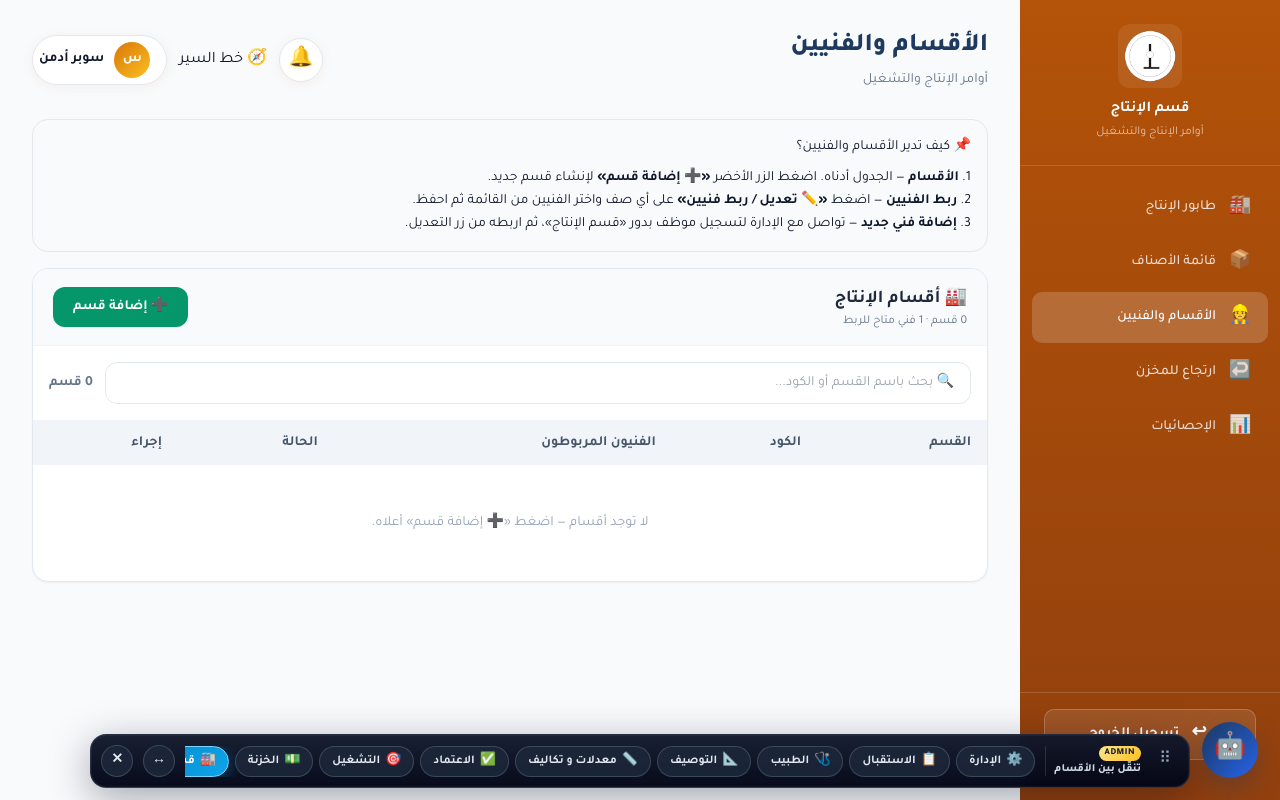
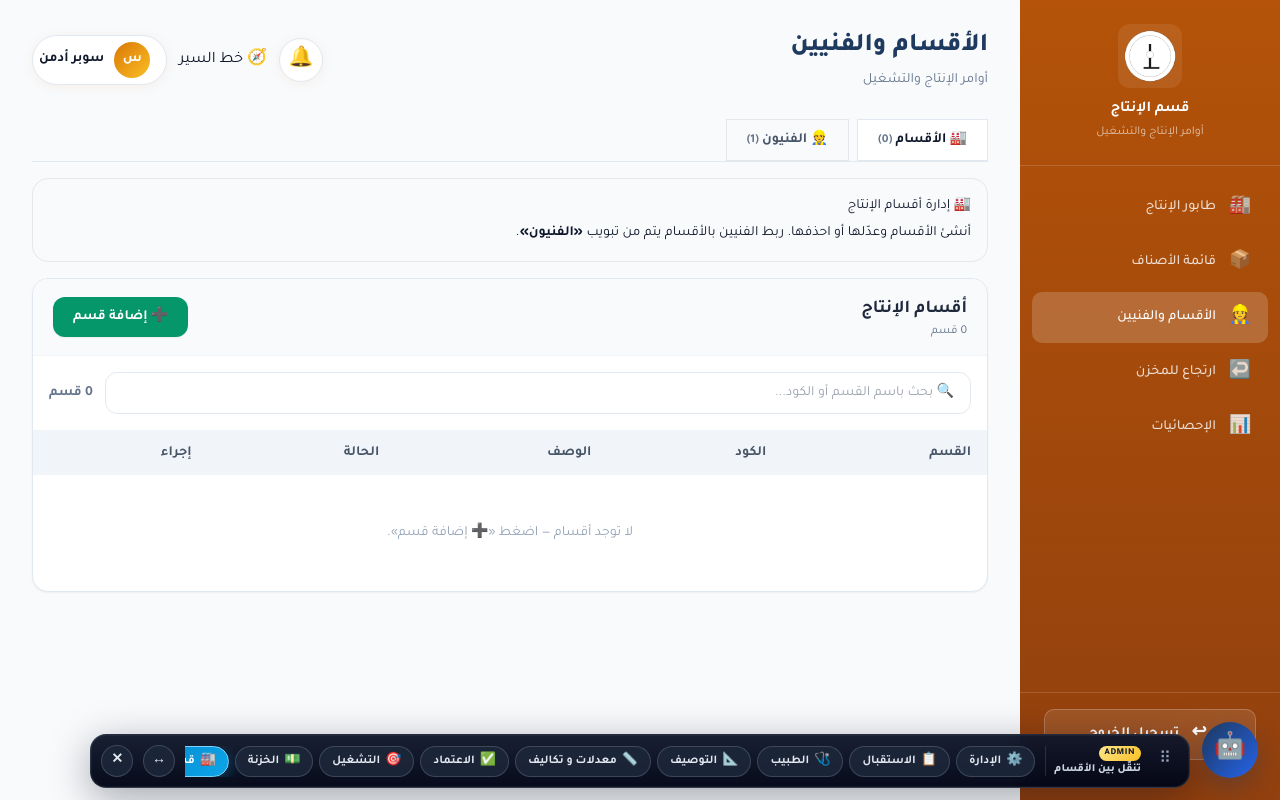
Before and after one commit to Refaat1942/pros, a Laravel app: page /workshop/sections in a window 1280 px wide. Run offline with Laravel 10, Linux system fonts and the light colour scheme; a user stored in the database is signed in; data comes from the database, SQL or seed files in the repository; data that the repository does not hold is empty.

Commit message:
feat(workshop): separate sections and technicians tabs with CRUD
Split the workshop sections page into two tabs: sections (add/edit/delete)
and technicians (add/edit/delete with section assignment). Add
WorkshopTechnicianService and API routes for both admin and workshop
dashboards.

Co-authored-by: Ahmed Refaat <Refaat1942@users.noreply.github.com>

```diff
--- a/app/Services/Dashboard/DashboardPageDataService.php
+++ b/app/Services/Dashboard/DashboardPageDataService.php
@@ -54,6 +54,7 @@ use App\Services\StockPriceService;
 use App\Services\SupplierService;
 use App\Services\WorkshopAnalyticsService;
 use App\Services\WorkshopSectionService;
+use App\Services\WorkshopTechnicianService;
 use App\Services\WorkshopTrackingService;
 use App\Support\ClinicTime;
 use App\Support\ManufacturingDeskCaseFormatter;
@@ -667,11 +668,9 @@ class DashboardPageDataService
 
     private function adminWorkshopSections(): array
     {
-        $service = app(WorkshopSectionService::class);
-
         return [
-            'workshop_sections' => $service->listForAdmin(),
-            'workshop_technicians' => $service->workshopTechnicians(),
+            'workshop_sections' => app(WorkshopSectionService::class)->listForAdmin(),
+            'workshop_technicians' => app(WorkshopTechnicianService::class)->listForAdmin(),
         ];
     }
 
--- a/resources/views/admin/pages/workshop-sections.blade.php
+++ b/resources/views/admin/pages/workshop-sections.blade.php
@@ -1,4 +1,5 @@
 @include('partials.workshop-sections-panel', [
     'show_admin_employee_link' => true,
     'workshop_sections_api' => '/admin/workshop-sections',
+    'workshop_technicians_api' => '/admin/workshop-technicians',
 ])
--- a/resources/views/partials/workshop-sections-panel.blade.php
+++ b/resources/views/partials/workshop-sections-panel.blade.php
@@ -1,6 +1,4 @@
 @php
-    $employeesUrl = ($sections_employees_url ?? null) ?: route('admin.employees');
-    $showAdminEmployeeLink = $show_admin_employee_link ?? true;
     $technicians = $workshop_technicians ?? [];
     $sections = $workshop_sections ?? [];
     $technicianCount = count($technicians);
@@ -8,38 +6,30 @@
 @endphp
 
 <div class="space-y-4" id="workshopSectionsPage">
-    {{-- دليل سريع --}}
-    <div class="rounded-2xl border border-violet-200 bg-violet-50 p-4 text-sm leading-relaxed text-violet-950">
-        <p class="font-extrabold mb-2">📌 كيف تدير الأقسام والفنيين؟</p>
-        <ol class="list-decimal list-inside space-y-1.5 mr-1">
-            <li><strong>الأقسام</strong> — الجدول أدناه. اضغط الزر الأخضر <strong>«➕ إضافة قسم»</strong> لإنشاء قسم جديد.</li>
-            <li><strong>ربط الفنيين</strong> — اضغط <strong>«✏️ تعديل / ربط فنيين»</strong> على أي صف واختر الفنيين من القائمة ثم احفظ.</li>
-            @if ($showAdminEmployeeLink)
-                <li><strong>إضافة فني جديد للنظام</strong> — من لوحة الإدارة → <a href="{{ $employeesUrl }}" class="font-bold underline text-violet-800">الموظفون</a> → دور <strong>«قسم الإنتاج»</strong>، ثم ارجع هنا واربطه بالقسم.</li>
-            @else
-                <li><strong>إضافة فني جديد</strong> — تواصل مع الإدارة لتسجيل موظف بدور «قسم الإنتاج»، ثم اربطه من زر التعديل.</li>
-            @endif
-        </ol>
+    {{-- تبويبات --}}
+    <div class="flex flex-wrap gap-2 border-b border-slate-200 pb-1">
+        <button type="button" data-ws-tab="sections"
+                class="ws-tab-btn active rounded-t-xl px-5 py-2.5 text-sm font-bold border border-b-0 border-slate-200 bg-white text-violet-900 -mb-px">
+            🏭 الأقسام <span class="text-xs font-normal text-slate-500">({{ $sectionCount }})</span>
+        </button>
+        <button type="button" data-ws-tab="technicians"
+                class="ws-tab-btn rounded-t-xl px-5 py-2.5 text-sm font-bold border border-transparent text-slate-600 hover:text-violet-800 hover:bg-slate-50">
+            👷 الفنيون <span class="text-xs font-normal text-slate-500">({{ $technicianCount }})</span>
+        </button>
     </div>
 
-    @if ($technicianCount === 0)
-        <div class="rounded-2xl border border-amber-300 bg-amber-50 p-4 text-sm text-amber-950">
-            <strong>⚠️ لا يوجد فنيون مسجّلون بدور «قسم الإنتاج».</strong>
-            <p class="mt-2">
-                @if ($showAdminEmployeeLink)
-                    أضف موظفاً من <a href="{{ $employeesUrl }}" class="font-bold underline">الموظفون</a> أولاً، ثم ارجع لربطهم بالأقسام.
-                @else
-                    اطلب من الإدارة إضافة موظفين بدور «قسم الإنتاج» قبل ربطهم بالأقسام.
-                @endif
-            </p>
+    {{-- ═══ تبويب الأقسام ═══ --}}
+    <div id="wsTabSections" class="ws-tab-panel space-y-4">
+        <div class="rounded-2xl border border-violet-200 bg-violet-50 p-4 text-sm leading-relaxed text-violet-950">
+            <p class="font-extrabold mb-1">🏭 إدارة أقسام الإنتاج</p>
+            <p>أنشئ الأقسام وعدّلها أو احذفها. ربط الفنيين بالأقسام يتم من تبويب <strong>«الفنيون»</strong>.</p>
         </div>
-    @endif
 
         <div class="bg-white rounded-2xl border border-slate-200 shadow-sm overflow-hidden">
             <div class="px-5 py-4 border-b border-slate-100 flex flex-wrap items-center justify-between gap-3 bg-slate-50">
                 <div>
-                <h3 class="font-bold text-slate-800 text-lg">🏭 أقسام الإنتاج</h3>
-                <p class="text-xs text-slate-500 mt-0.5">{{ $sectionCount }} قسم · {{ $technicianCount }} فني متاح للربط</p>
+                    <h3 class="font-bold text-slate-800 text-lg">أقسام الإنتاج</h3>
+                    <p class="text-xs text-slate-500 mt-0.5">{{ $sectionCount }} قسم</p>
                 </div>
                 <button type="button" id="btnAddWorkshopSection"
                         class="rounded-xl bg-emerald-600 text-white px-5 py-2.5 text-sm font-bold hover:bg-emerald-700 shadow-sm">
@@ -59,7 +49,7 @@
                         <tr>
                             <th class="px-4 py-3 text-right font-bold">القسم</th>
                             <th class="px-4 py-3 text-right font-bold">الكود</th>
-                        <th class="px-4 py-3 text-right font-bold">الفنيون المربوطون</th>
+                            <th class="px-4 py-3 text-right font-bold">الوصف</th>
                             <th class="px-4 py-3 text-right font-bold">الحالة</th>
                             <th class="px-4 py-3 text-right font-bold whitespace-nowrap">إجراء</th>
                         </tr>
@@ -70,12 +60,56 @@
         </div>
     </div>
 
+    {{-- ═══ تبويب الفنيون ═══ --}}
+    <div id="wsTabTechnicians" class="ws-tab-panel hidden space-y-4">
+        <div class="rounded-2xl border border-violet-200 bg-violet-50 p-4 text-sm leading-relaxed text-violet-950">
+            <p class="font-extrabold mb-1">👷 إدارة فنيي الإنتاج</p>
+            <p>أضف فنيين جدد أو عدّل بياناتهم واربطهم بالأقسام المناسبة.</p>
+        </div>
+
+        <div class="bg-white rounded-2xl border border-slate-200 shadow-sm overflow-hidden">
+            <div class="px-5 py-4 border-b border-slate-100 flex flex-wrap items-center justify-between gap-3 bg-slate-50">
+                <div>
+                    <h3 class="font-bold text-slate-800 text-lg">فنيو الإنتاج</h3>
+                    <p class="text-xs text-slate-500 mt-0.5">{{ $technicianCount }} فني</p>
+                </div>
+                <button type="button" id="btnAddWorkshopTechnician"
+                        class="rounded-xl bg-emerald-600 text-white px-5 py-2.5 text-sm font-bold hover:bg-emerald-700 shadow-sm">
+                    ➕ إضافة فني
+                </button>
+            </div>
+
+            <div class="p-4 border-b border-slate-100 flex flex-wrap gap-3 items-center">
+                <input type="text" id="workshopTechnicianSearch" placeholder="🔍 بحث بالاسم أو اسم المستخدم..."
+                       class="flex-1 min-w-[240px] rounded-xl border border-slate-200 px-4 py-2.5 text-sm focus:outline-none focus:ring-2 focus:ring-violet-400/40">
+                <span class="text-sm font-bold text-slate-500" id="workshopTechnicianCount">{{ $technicianCount }} فني</span>
+            </div>
+
+            <div class="overflow-x-auto">
+                <table class="w-full text-sm" data-paginate="10">
+                    <thead class="bg-slate-100 text-slate-600">
+                        <tr>
+                            <th class="px-4 py-3 text-right font-bold">الاسم</th>
+                            <th class="px-4 py-3 text-right font-bold">اسم المستخدم</th>
+                            <th class="px-4 py-3 text-right font-bold">الأقسام</th>
+                            <th class="px-4 py-3 text-right font-bold">الحالة</th>
+                            <th class="px-4 py-3 text-right font-bold whitespace-nowrap">إجراء</th>
+                        </tr>
+                    </thead>
+                    <tbody id="workshopTechniciansTable" class="divide-y divide-slate-100"></tbody>
+                </table>
+            </div>
+        </div>
+    </div>
+</div>
+
+{{-- مودال القسم --}}
 <div class="catalog-modal-overlay" id="workshopSectionModal" role="dialog" aria-modal="true" aria-labelledby="workshopSectionModalTitle">
-    <div class="catalog-modal" style="max-width:560px;" onclick="event.stopPropagation()">
+    <div class="catalog-modal" style="max-width:520px;" onclick="event.stopPropagation()">
         <div class="catalog-modal-header">
             <div>
                 <h3 id="workshopSectionModalTitle">➕ قسم إنتاج جديد</h3>
-                <p class="text-xs text-slate-500 mt-1" id="workshopSectionModalHint">أدخل بيانات القسم واختر الفنيين المسؤولين عنه.</p>
+                <p class="text-xs text-slate-500 mt-1" id="workshopSectionModalHint">أدخل بيانات القسم.</p>
             </div>
             <button type="button" class="catalog-modal-close" id="closeWorkshopSectionModal" aria-label="إغلاق">&times;</button>
         </div>
@@ -93,20 +127,6 @@
                 <label for="workshopSectionDescription">الوصف</label>
                 <textarea id="workshopSectionDescription" class="form-control" rows="2" placeholder="وصف مختصر..."></textarea>
             </div>
-            <div class="form-group" style="margin-bottom:14px;">
-                <label for="workshopSectionTechnicians">👷 ربط الفنيين بالقسم</label>
-                <select id="workshopSectionTechnicians" class="form-control" multiple size="6"></select>
-                <small style="display:block;margin-top:6px;color:#64748b;font-size:12px;line-height:1.6;">
-                    اضغط <strong>Ctrl</strong> (أو <strong>Cmd</strong> على Mac) لاختيار أكثر من فني.
-                    @if ($technicianCount === 0)
-                        @if ($showAdminEmployeeLink)
-                            <br>القائمة فارغة — <a href="{{ $employeesUrl }}">أضف موظفاً بدور «قسم الإنتاج»</a> من الإدارة.
-                        @else
-                            <br>لا يوجد فنيون — تواصل مع الإدارة لإضافتهم.
-                        @endif
-                    @endif
-                </small>
-            </div>
             <label class="form-check-row" for="workshopSectionActive">
                 <input type="checkbox" id="workshopSectionActive" checked>
                 <span>القسم نشط</span>
@@ -115,7 +135,55 @@
         </div>
         <div class="catalog-modal-footer">
             <button type="button" class="btn-action" id="cancelWorkshopSectionModal">إلغاء</button>
-            <button type="button" class="btn-action success" id="saveWorkshopSectionBtn">💾 حفظ القسم والفنيين</button>
+            <button type="button" class="btn-action success" id="saveWorkshopSectionBtn">💾 حفظ القسم</button>
+        </div>
+    </div>
+</div>
+
+{{-- مودال الفني --}}
+<div class="catalog-modal-overlay" id="workshopTechnicianModal" role="dialog" aria-modal="true" aria-labelledby="workshopTechnicianModalTitle">
+    <div class="catalog-modal" style="max-width:560px;" onclick="event.stopPropagation()">
+        <div class="catalog-modal-header">
+            <div>
+                <h3 id="workshopTechnicianModalTitle">➕ فني جديد</h3>
+                <p class="text-xs text-slate-500 mt-1" id="workshopTechnicianModalHint">أدخل بيانات الفني واربطه بالأقسام.</p>
+            </div>
+            <button type="button" class="catalog-modal-close" id="closeWorkshopTechnicianModal" aria-label="إغلاق">&times;</button>
+        </div>
+        <div class="catalog-modal-body">
+            <input type="hidden" id="workshopTechnicianId">
+            <div class="form-group" style="margin-bottom:14px;">
+                <label for="workshopTechnicianName">الاسم <span style="color:#dc2626">*</span></label>
+                <input type="text" id="workshopTechnicianName" class="form-control" maxlength="255" placeholder="مثال: أحمد محمد">
+            </div>
+            <div class="form-group" style="margin-bottom:14px;">
+                <label for="workshopTechnicianUsername">اسم المستخدم <span style="color:#dc2626">*</span></label>
+                <input type="text" id="workshopTechnicianUsername" class="form-control" maxlength="50" placeholder="ahmed_m" dir="ltr">
+                <small style="display:block;margin-top:4px;color:#64748b;font-size:12px;">حروف إنجليزية وأرقام و _ و - فقط</small>
+            </div>
+            <div class="form-group" style="margin-bottom:14px;" id="workshopTechnicianPasswordGroup">
+                <label for="workshopTechnicianPassword">كلمة المرور <span style="color:#dc2626" id="workshopTechnicianPasswordRequired">*</span></label>
+                <input type="password" id="workshopTechnicianPassword" class="form-control" minlength="6" placeholder="6 أحرف على الأقل">
+            </div>
+            <div class="form-group" style="margin-bottom:14px;">
+                <label for="workshopTechnicianSections">🏭 ربط بالأقسام</label>
+                <select id="workshopTechnicianSections" class="form-control" multiple size="6"></select>
+                <small style="display:block;margin-top:6px;color:#64748b;font-size:12px;">
+                    اضغط <strong>Ctrl</strong> (أو <strong>Cmd</strong> على Mac) لاختيار أكثر من قسم.
+                    @if ($sectionCount === 0)
+                        <br>لا توجد أقسام — أنشئ قسماً أولاً من تبويب «الأقسام».
+                    @endif
+                </small>
+            </div>
+            <label class="form-check-row" for="workshopTechnicianActive">
+                <input type="checkbox" id="workshopTechnicianActive" checked>
+                <span>الفني نشط</span>
+            </label>
+            <div id="workshopTechnicianError" style="display:none;color:#dc2626;margin-top:12px;font-size:13px;padding:10px;background:#fee2e2;border-radius:8px;"></div>
+        </div>
+        <div class="catalog-modal-footer">
+            <button type="button" class="btn-action" id="cancelWorkshopTechnicianModal">إلغاء</button>
+            <button type="button" class="btn-action success" id="saveWorkshopTechnicianBtn">💾 حفظ الفني</button>
         </div>
     </div>
 </div>
@@ -124,4 +192,5 @@
 window.__WORKSHOP_SECTIONS = @json($sections);
 window.__WORKSHOP_TECHNICIANS = @json($technicians);
 window.__WORKSHOP_SECTIONS_API = @json($workshop_sections_api ?? '/admin/workshop-sections');
+window.__WORKSHOP_TECHNICIANS_API = @json($workshop_technicians_api ?? '/admin/workshop-technicians');
 </script>
--- a/resources/views/workshop/pages/sections.blade.php
+++ b/resources/views/workshop/pages/sections.blade.php
@@ -20,4 +20,5 @@
 @include('partials.workshop-sections-panel', [
     'show_admin_employee_link' => false,
     'workshop_sections_api' => '/workshop/sections',
+    'workshop_technicians_api' => '/workshop/technicians',
 ])
--- a/routes/web/admin.php
+++ b/routes/web/admin.php
@@ -16,6 +16,7 @@ use App\Http\Controllers\Admin\UserController;
 use App\Http\Controllers\Admin\VisitTypeController;
 use App\Http\Controllers\Admin\WorkflowSettingsController;
 use App\Http\Controllers\Admin\WorkshopSectionController;
+use App\Http\Controllers\Admin\WorkshopTechnicianController;
 use App\Http\Controllers\Admin\WorkshopTrackingController;
 use App\Http\Controllers\Contracts\ContractController;
 use App\Http\Controllers\Dashboard\AdminDashboardController;
@@ -303,6 +304,22 @@ Route::prefix('admin')
             Route::delete('workshop-sections/{workshopSection}', [WorkshopSectionController::class, 'destroy'])
                 ->middleware('can:manage-workshop-sections')
                 ->name('workshop-sections.destroy');
+
+            Route::get('workshop-technicians/list', [WorkshopTechnicianController::class, 'index'])
+                ->middleware('can:manage-workshop-sections')
+                ->name('workshop-technicians.list');
+
+            Route::post('workshop-technicians', [WorkshopTechnicianController::class, 'store'])
+                ->middleware('can:manage-workshop-sections')
+                ->name('workshop-technicians.store');
+
+            Route::put('workshop-technicians/{user}', [WorkshopTechnicianController::class, 'update'])
+                ->middleware('can:manage-workshop-sections')
+                ->name('workshop-technicians.update');
+
+            Route::delete('workshop-technicians/{user}', [WorkshopTechnicianController::class, 'destroy'])
+                ->middleware('can:manage-workshop-sections')
+                ->name('workshop-technicians.destroy');
         });
 
         Route::get('workshop-sections/options', [WorkshopSectionController::class, 'options'])
--- a/routes/web/workshop.php
+++ b/routes/web/workshop.php
@@ -2,6 +2,7 @@
 
 use App\Http\Controllers\Bom\ReturnNoteController;
 use App\Http\Controllers\Admin\WorkshopSectionController;
+use App\Http\Controllers\Admin\WorkshopTechnicianController;
 use App\Http\Controllers\Dashboard\WorkshopDashboardController;
 use App\Http\Controllers\Manufacturing\WorkshopQueueController;
 use App\Http\Controllers\Stock\OperationalCatalogController;
@@ -38,6 +39,15 @@ Route::prefix('workshop')
                 ->name('sections.update');
             Route::delete('sections/{workshopSection}', [WorkshopSectionController::class, 'destroy'])
                 ->name('sections.destroy');
+
+            Route::get('technicians/list', [WorkshopTechnicianController::class, 'index'])
+                ->name('technicians.list');
+            Route::post('technicians', [WorkshopTechnicianController::class, 'store'])
+                ->name('technicians.store');
+            Route::put('technicians/{user}', [WorkshopTechnicianController::class, 'update'])
+                ->name('technicians.update');
+            Route::delete('technicians/{user}', [WorkshopTechnicianController::class, 'destroy'])
+                ->name('technicians.destroy');
         });
 
         Route::middleware('dashboard.page:workshop,workshop')->group(function () {
```
Also changed, not shown: app/Http/Controllers/Admin/WorkshopTechnicianController.php (added, +109 -0 lines), app/Services/WorkshopTechnicianService.php (added, +149 -0 lines), tests/Feature/WorkshopInventoryPathwaysTest.php (+56 -0 lines), public/assets/js/pages/admin-workshop-sections.js. Lines whose indentation alone changed are shown as unchanged.
